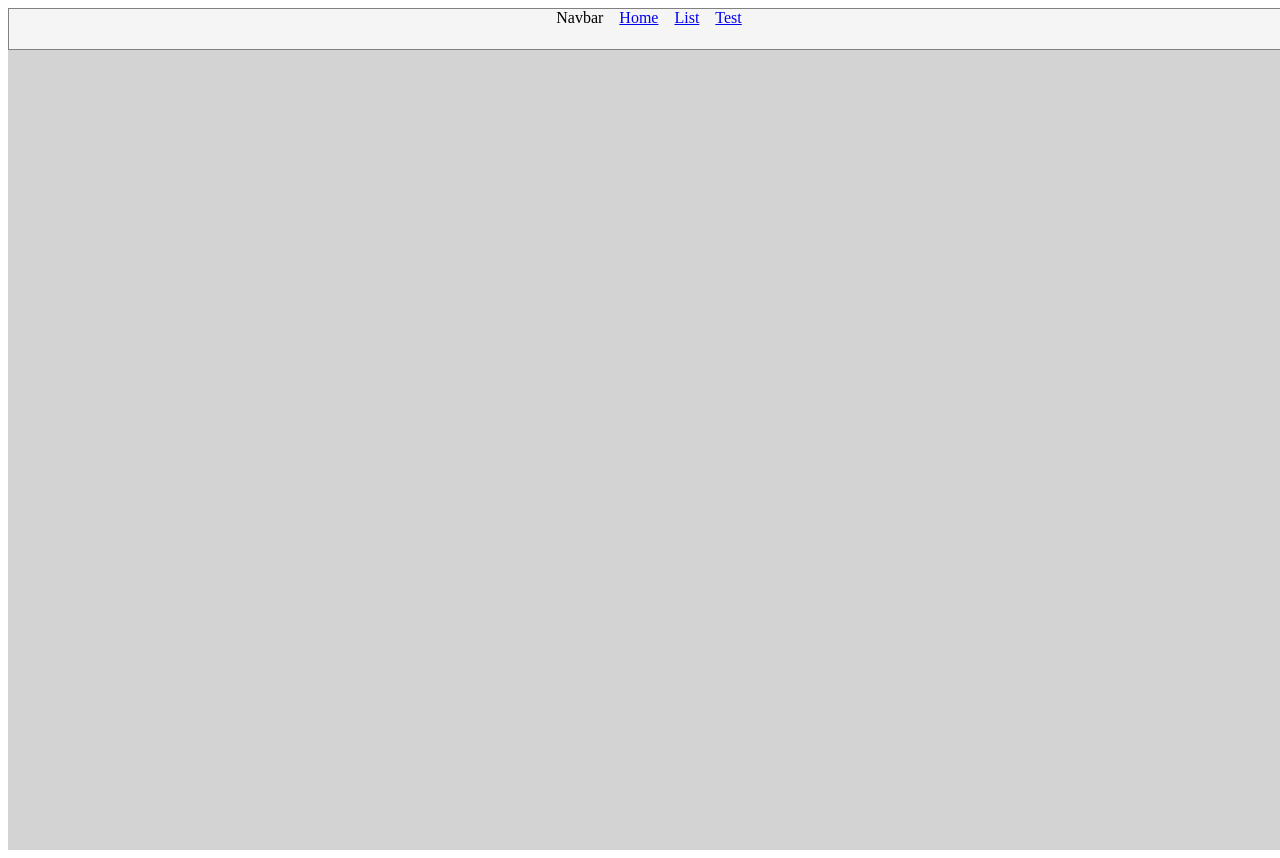
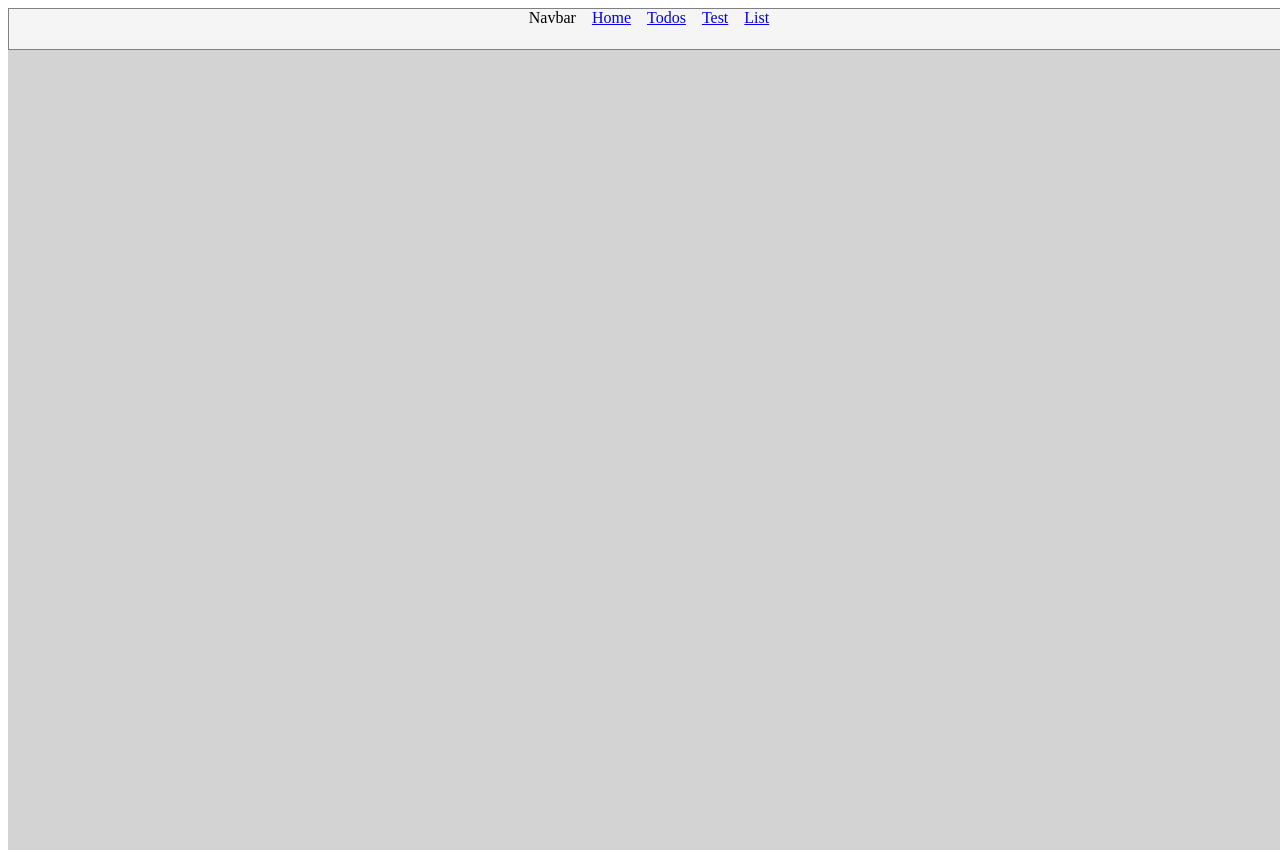
Before and after one commit to danielu96/Vite-Api, a React (Vite) app: page / in a window 1280 px wide. Built offline with nearby package versions, Linux system fonts and the light colour scheme.

Commit message:
Todos added

```diff
--- a/src/NavBar.jsx
+++ b/src/NavBar.jsx
@@ -6,8 +6,9 @@ const NavBar = () => {
     <div style={{width:'100vw',height:'5vh',border:'solid 1px gray',boxShadow:'1px 1px gray', backgroundColor:'whitesmoke',display:'flex', justifyContent:'center',gap:"1rem" }}>
    Navbar
     <NavLink to="/">Home</NavLink>
+    <NavLink to="/Todos">Todos</NavLink>
+    <NavLink to="/Test">Test</NavLink>
     <NavLink to="/List">List</NavLink>
-    <NavLink to="/Test">Test</NavLink>
 
     </div>
   )
```
